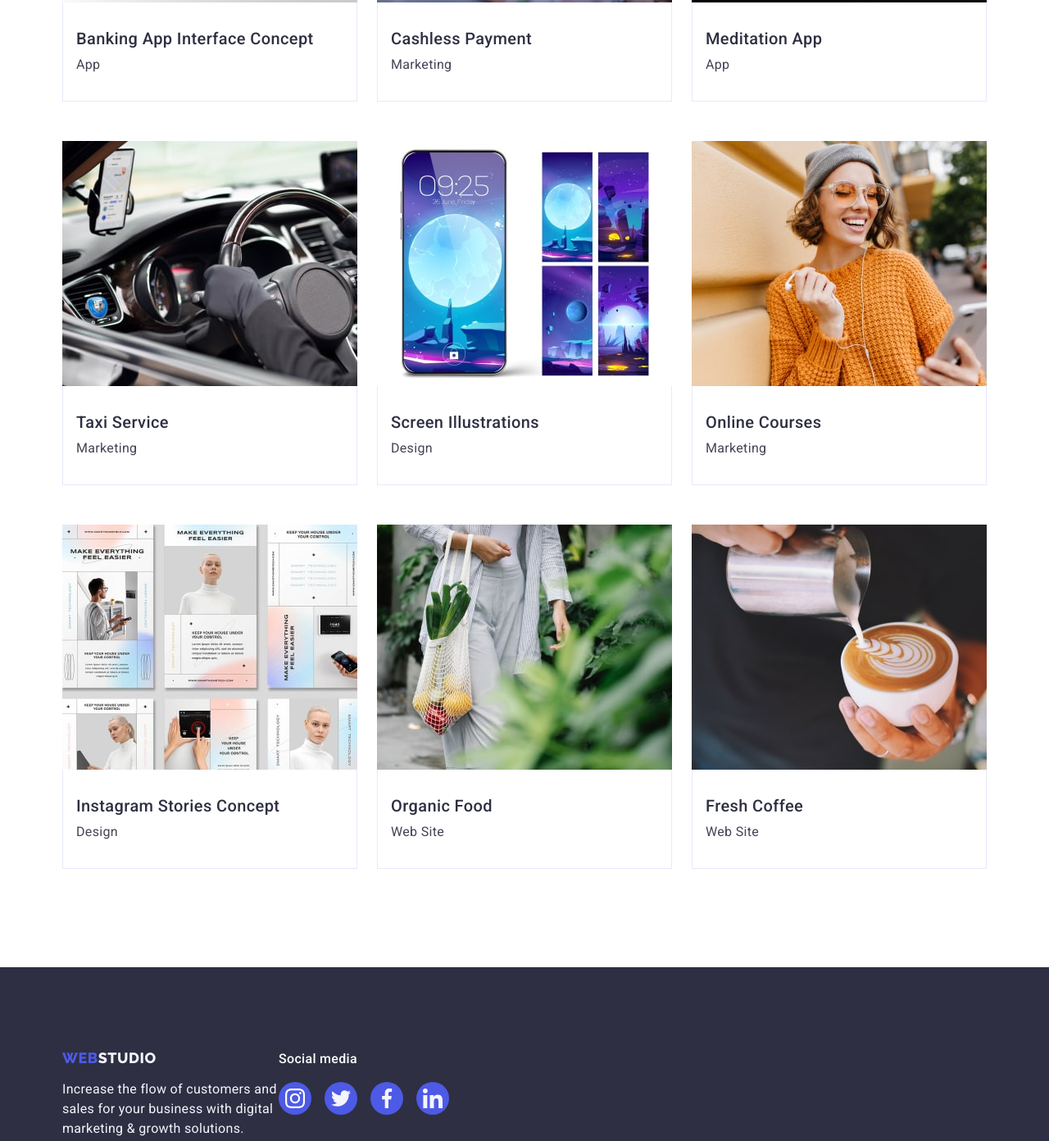
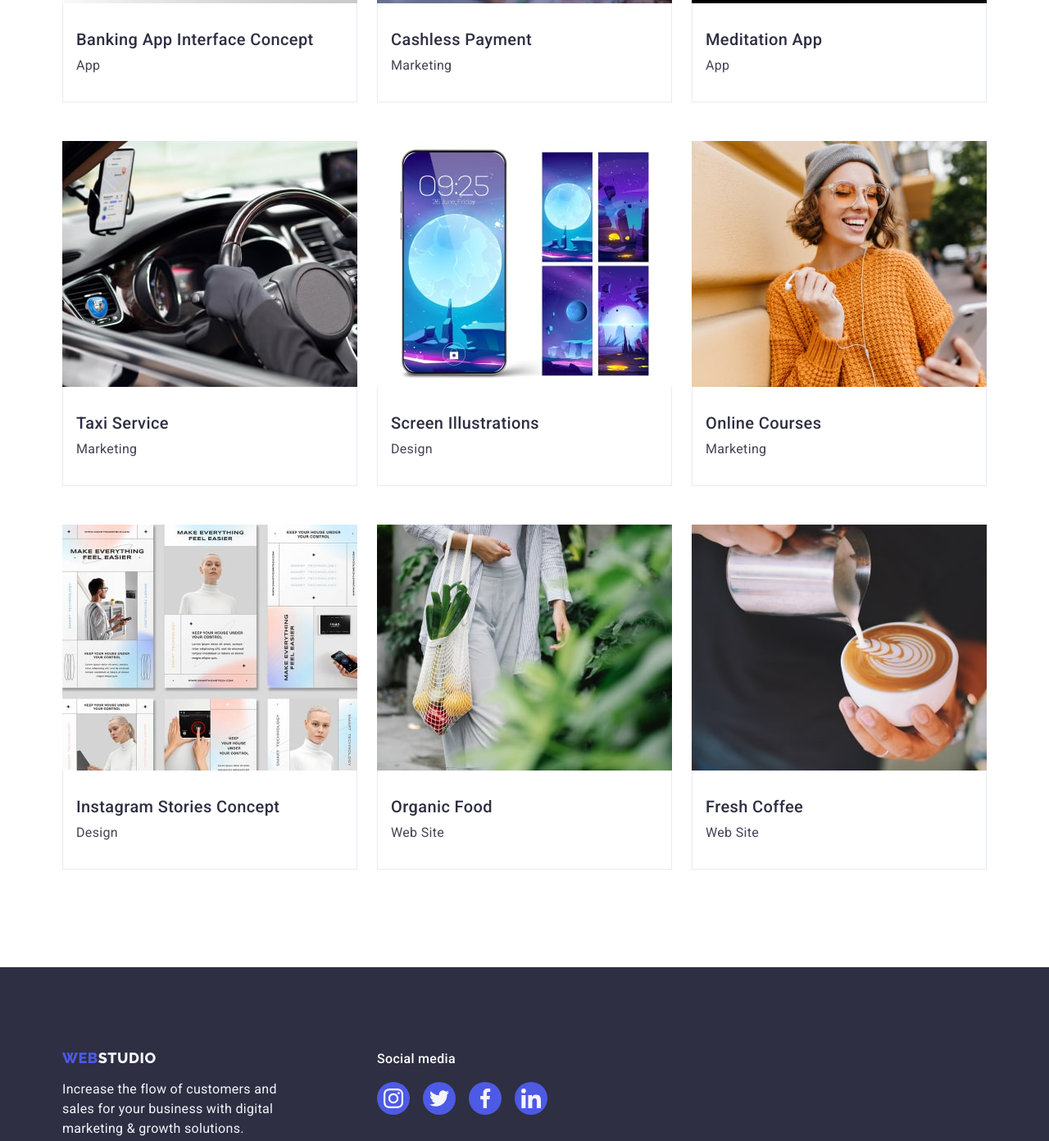
Before and after one commit to valyadum/goit-markup-hw-04, a plain HTML site: page portfolio.html in a window 1280 px wide. Shown: the part 587-1979 px from the top of the page at 82% size. Drawn offline with nearby package versions, Linux system fonts and the light colour scheme.

Commit message:
3 commit

```diff
--- a/css/styles.css
+++ b/css/styles.css
@@ -119,6 +119,7 @@ nav {
     flex-direction: row;
     align-items: center;
     color: var(--focus-button);
+
 }
 
 .header-container {
@@ -131,7 +132,7 @@ nav {
     display: flex;
     justify-content: space-between;
     gap: 40px;
-    transition: color 250ms cubic-bezier(0.4, 0, 0.2, 1);
+
 }
 
 .page-nav .link {
@@ -142,6 +143,7 @@ nav {
     line-height: 1.5;
     letter-spacing: 0.02em;
     padding: 24px 0;
+    transition: color 250ms cubic-bezier(0.4, 0, 0.2, 1);
 }
 
 .page-nav .link:hover,
@@ -157,13 +159,14 @@ address {
     display: flex;
     align-items: center;
     margin-left: auto;
+
 }
 
 .address-link {
     display: flex;
     font-style: normal;
     gap: 40px;
-    transition: color 250ms cubic-bezier(0.4, 0, 0.2, 1);
+
 }
 
 .address-link .link {
@@ -171,6 +174,7 @@ address {
     color: var(--site-color);
     line-height: 1.5;
     letter-spacing: 0.02em;
+    transition: color 250ms cubic-bezier(0.4, 0, 0.2, 1);
 }
 
 .address-link .link:hover,
@@ -405,7 +409,7 @@ address {
     font-weight: 800;
     font-size: 18px;
     line-height: 1.17;
-    color: var(--button-color-logo);
+    color: var(--button-color-log);
     letter-spacing: 0.03em;
     text-transform: uppercase;
 }
@@ -589,12 +593,11 @@ padding-bottom: 120px;
 
 .part-content {
     width: calc((100% - 48px) / 3);
-    display: block;
+
 }
 
 .one-exempl {
-    display: flex;
-    flex-direction: column;
+    display: block;
     width: 360px;
     height: 420px;
     transition: box-shadow 250ms cubic-bezier(0.4, 0, 0.2, 1);
--- a/portfolio.html
+++ b/portfolio.html
@@ -66,11 +66,12 @@
                         <a href="" class="link one-exempl">
                            <div class="father-block">
                              <p class="block-cover">
-                                14 Stylish and User-Friendly App Design Concepts · Task Manager App · Calorie Tracker
-                                    App · Exotic Fruit Ecommerce App · Cloud Storage App</p>
+                                14 Stylish and User-Friendly App Design Concepts ·
+                                 Task Manager App · Calorie Tracker
+                                    App · Exotic Fruit Ecommerce App ·
+                                    Cloud Storage App</p>
 
                             <img src="./images/p_1.jpg" alt="banking app" width="360" height="300">
-
                         </div>
                             <div class="text-exemple">
                                 <h2 class="exempl">Banking App Interface Concept</h2>
@@ -82,10 +83,10 @@
                     <li class="part-content">
                         <a href="" class="link one-exempl">
                             <div class="father-block">
-                                <div class="block-cover">
-                                   <p class="block-cover-text">14 Stylish and User-Friendly App Design Concepts · Task Manager App · Calorie Tracker
-                                       App · Exotic Fruit Ecommerce App · Cloud Storage App</p>
-                               </div>
+                                <p class="block-cover">
+                                  4 Stylish and User-Friendly App Design Concepts · Task Manager App · Calorie Tracker
+                                       App · Exotic Fruit Ecommerce App · Cloud Storage App
+                               </p>
                             <img src="./images/p_2.jpg" alt="Qr-code" width="360" height="300">
                             </div>
                             <div class="text-exemple">
@@ -97,10 +98,10 @@
                     <li class="part-content">
                         <a href="" class="link one-exempl">
                             <div class="father-block">
-                                <div class="block-cover">
-                                   <p class="block-cover-text">14 Stylish and User-Friendly App Design Concepts · Task Manager App · Calorie Tracker
-                                       App · Exotic Fruit Ecommerce App · Cloud Storage App</p>
-                               </div>
+                                <p class="block-cover">
+                                   14 Stylish and User-Friendly App Design Concepts · Task Manager App · Calorie Tracker
+                                       App · Exotic Fruit Ecommerce App · Cloud Storage App
+                               </p>
                             <img src="./images/p_3.jpg" alt="Meditation App" width="360" height="300"></div>
                             <div class="text-exemple">
                                 <h2 class="exempl">Meditation App</h2>
@@ -112,10 +113,10 @@
                     <li class="part-content">
                         <a href="" class="link one-exempl">
                             <div class="father-block">
-                                <div class="block-cover">
-                                   <p class="block-cover-text">14 Stylish and User-Friendly App Design Concepts · Task Manager App · Calorie Tracker
-                                       App · Exotic Fruit Ecommerce App · Cloud Storage App</p>
-                               </div>
+                                <p class="block-cover">
+                                    14 Stylish and User-Friendly App Design Concepts · Task Manager App · Calorie Tracker
+                                        App · Exotic Fruit Ecommerce App · Cloud Storage App
+                                </p>
                             <img src="./images/p_4.jpg" alt="Taxi Service" width="360" height="300"></div>
                             <div class="text-exemple">
                                 <h2 class="exempl">Taxi Service</h2>
@@ -126,10 +127,10 @@
                     <li class="part-content">
                         <a href="" class="link one-exempl">
                             <div class="father-block">
-                                <div class="block-cover">
-                                   <p class="block-cover-text">14 Stylish and User-Friendly App Design Concepts · Task Manager App · Calorie Tracker
-                                       App · Exotic Fruit Ecommerce App · Cloud Storage App</p>
-                               </div>
+                                <p class="block-cover">
+                                    14 Stylish and User-Friendly App Design Concepts · Task Manager App · Calorie Tracker
+                                        App · Exotic Fruit Ecommerce App · Cloud Storage App
+                                </p>
                             <img src="./images/p_5.jpg" alt="themes for phone " width="360" height="300"></div>
                             <div class="text-exemple">
                                 <h2 class="exempl">Screen Illustrations</h2>
@@ -140,10 +141,10 @@
                     <li class="part-content">
                         <a href="" class="link one-exempl">
                             <div class="father-block">
-                                <div class="block-cover">
-                                   <p class="block-cover-text">14 Stylish and User-Friendly App Design Concepts · Task Manager App · Calorie Tracker
-                                       App · Exotic Fruit Ecommerce App · Cloud Storage App</p>
-                               </div>
+                                <p class="block-cover">
+                                    14 Stylish and User-Friendly App Design Concepts · Task Manager App · Calorie Tracker
+                                        App · Exotic Fruit Ecommerce App · Cloud Storage App
+                                </p>
                             <img src="./images/p_6.jpg" alt="woman" width="360" height="300"></div>
                             <div class="text-exemple">
                                 <h2 class="exempl">Online Courses</h2>
@@ -155,10 +156,10 @@
                     <li class="part-content">
                         <a href="" class="link one-exempl">
                             <div class="father-block">
-                                <div class="block-cover">
-                                   <p class="block-cover-text">14 Stylish and User-Friendly App Design Concepts · Task Manager App · Calorie Tracker
-                                       App · Exotic Fruit Ecommerce App · Cloud Storage App</p>
-                               </div>
+                                <p class="block-cover">
+                                    14 Stylish and User-Friendly App Design Concepts · Task Manager App · Calorie Tracker
+                                        App · Exotic Fruit Ecommerce App · Cloud Storage App
+                                </p>
                             <img src="./images/p_7.jpg" alt="insta stories" width="360" height="300"></div>
                             <div class="text-exemple">
                                 <h2 class="exempl">Instagram Stories Concept</h2>
@@ -169,10 +170,10 @@
                     <li class="part-content">
                         <a href="" class="link one-exempl">
                             <div class="father-block">
-                                <div class="block-cover">
-                                   <p class="block-cover-text">14 Stylish and User-Friendly App Design Concepts · Task Manager App · Calorie Tracker
-                                       App · Exotic Fruit Ecommerce App · Cloud Storage App</p>
-                               </div>
+                                <p class="block-cover">
+                                    14 Stylish and User-Friendly App Design Concepts · Task Manager App · Calorie Tracker
+                                        App · Exotic Fruit Ecommerce App · Cloud Storage App
+                                </p>
                             <img src="./images/p_8.jpg" alt="fruits in packages" width="360" height="300"></div>
                             <div class="text-exemple">
                                 <h2 class="exempl">Organic Food</h2>
@@ -183,10 +184,10 @@
                     <li class="part-content">
                         <a href="" class="link one-exempl">
                             <div class="father-block">
-                                <div class="block-cover">
-                                   <p class="block-cover-text">14 Stylish and User-Friendly App Design Concepts · Task Manager App · Calorie Tracker
-                                       App · Exotic Fruit Ecommerce App · Cloud Storage App</p>
-                               </div>
+                                <p class="block-cover">
+                                    14 Stylish and User-Friendly App Design Concepts · Task Manager App · Calorie Tracker
+                                        App · Exotic Fruit Ecommerce App · Cloud Storage App
+                                </p>
                             <img src="./images/p_9.jpg" alt="coffee" width="360" height="300"></div>
                             <div class="text-exemple">
                                 <h2 class="exempl">Fresh Coffee</h2>
@@ -202,42 +203,39 @@
     </main>
     <footer class="footer">
         <div class="container container-foot">
-            <div class="abaut-us">
+            <div class="about-us">
             <a href="./index.html" class="logo-two link">Web<span class="part-logo-two">Studio</span></a>
             <p class="footer-text text">Increase the flow of customers and sales for your business with digital
                 marketing & growth solutions.</p>
             </div>
+
         <div class="container-foot-social">
-                <h3 class="title-soc-foot">Social media</h3>
+            <p class="title-soc-foot">Social media</p>
             <ul class="group-foot-icon">
                 <li class="social-link-foot">
                 <a href="#" class="social-icon-foot">
                     <svg class="soc-icon-foot" width="24" height="24">
                         <use href="./images/icons.svg#icon-instagram"></use>
                     </svg>
-                        </a>
-                    </li>
+                </a></li>
                 <li class="social-link-foot">
                     <a href="#" class="social-icon-foot">
                         <svg class="soc-icon-foot" width="24" height="24">
                         <use href="./images/icons.svg#icon-twitter"></use>
                     </svg>
-                        </a>
-                    </li>
+                </a></li>
                 <li class="social-link-foot">
                     <a href="#" class="social-icon-foot">
                         <svg class="soc-icon-foot" width="24" height="24">
                         <use href="./images/icons.svg#icon-facebook"></use>
                     </svg>
-                        </a>
-                    </li>
+                </a></li>
                 <li class="social-link-foot">
                     <a href="#" class="social-icon-foot">
                         <svg class="soc-icon-foot" width="24" height="24">
                         <use href="./images/icons.svg#icon-linkedin"></use>
                     </svg>
-                        </a>
-                    </li>
+                </a></li>
             </ul>
         </div>
     </div>
```
Lines whose indentation alone changed are shown as unchanged.
